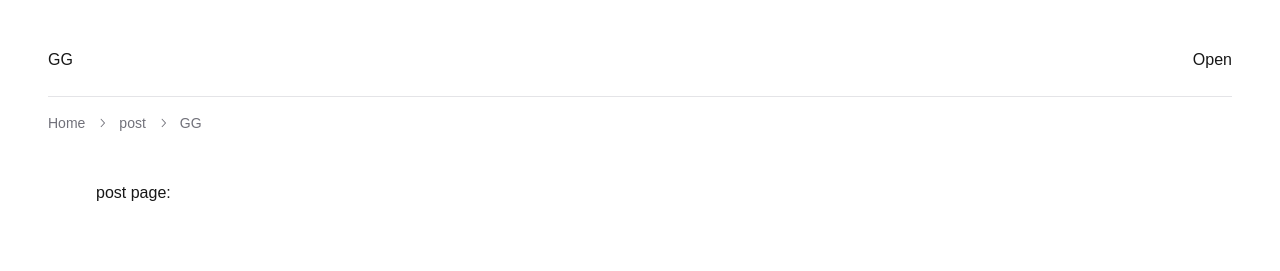
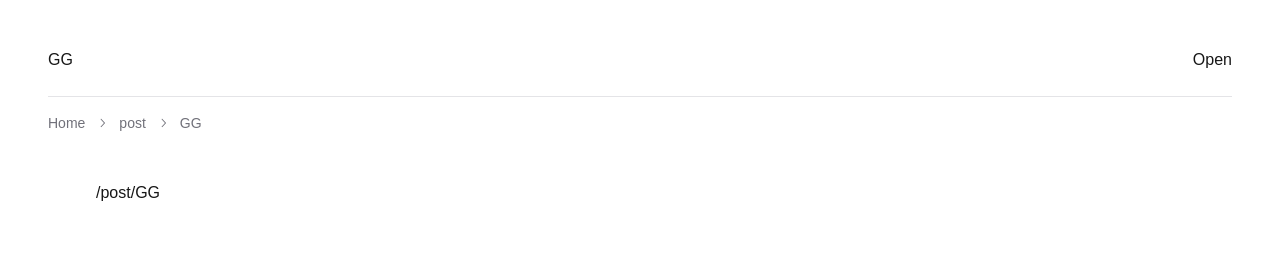
Before and after one commit to yuuuu0311/DavisYu-s-Blog, a Next.js app: page /post/GG in a window 1280 px wide. Shown: the top 271 px of the page. Built offline with nearby package versions, Linux system fonts and the light colour scheme.

Commit message:
decodeURL for chinese path name

```diff
--- a/app/page.jsx
+++ b/app/page.jsx
@@ -8,6 +8,9 @@ const Home = () => {
             <Link href="/about">
                 <Button>GG</Button>
             </Link>
+            <Link href="/post">
+                <Button>visit post</Button>
+            </Link>
         </div>
     );
 };
--- a/app/post/[id]/page.jsx
+++ b/app/post/[id]/page.jsx
@@ -1,5 +1,11 @@
+"use client";
+
+import { usePathname } from "next/navigation";
+
 const PostPage = () => {
-    return <div>post page: </div>;
+    const path = usePathname();
+
+    return <div>{path}</div>;
 };
 
 export default PostPage;
--- /dev/null
+++ b/app/post/page.jsx
@@ -0,0 +1,13 @@
+import Link from "next/link";
+
+const PostListPage = () => {
+    return (
+        <div>
+            post page:
+            <Link href="/post/GG">GG</Link>
+            <Link href="/post/你說什麼">你說什麼</Link>
+        </div>
+    );
+};
+
+export default PostListPage;
--- a/components/Breadcrumb/index.jsx
+++ b/components/Breadcrumb/index.jsx
@@ -9,7 +9,6 @@ import {
     BreadcrumbItem,
     BreadcrumbLink,
     BreadcrumbList,
-    BreadcrumbPage,
     BreadcrumbSeparator,
 } from "@/components/ui/breadcrumb";
 
@@ -18,6 +17,7 @@ const CustomBreadcrumb = () => {
     const pathArr = path.split("/").filter((path) => path);
 
     return (
+        pathArr.length !== 0 && (
             <Breadcrumb className="mt-4">
                 <BreadcrumbList>
                     <BreadcrumbItem>
@@ -28,13 +28,14 @@ const CustomBreadcrumb = () => {
                             <BreadcrumbSeparator />
                             <BreadcrumbItem>
                                 <BreadcrumbLink href={`/${path}`}>
-                                {path}
+                                    {decodeURIComponent(path)}
                                 </BreadcrumbLink>
                             </BreadcrumbItem>
                         </Fragment>
                     ))}
                 </BreadcrumbList>
             </Breadcrumb>
+        )
     );
 };
 
```
Lines whose indentation alone changed are shown as unchanged.
